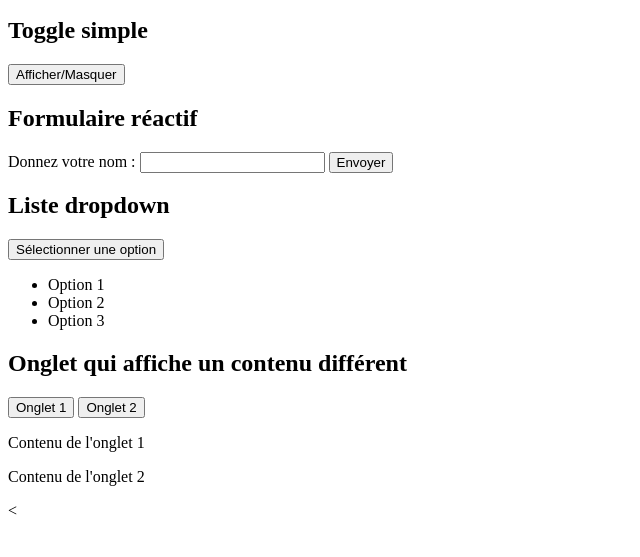
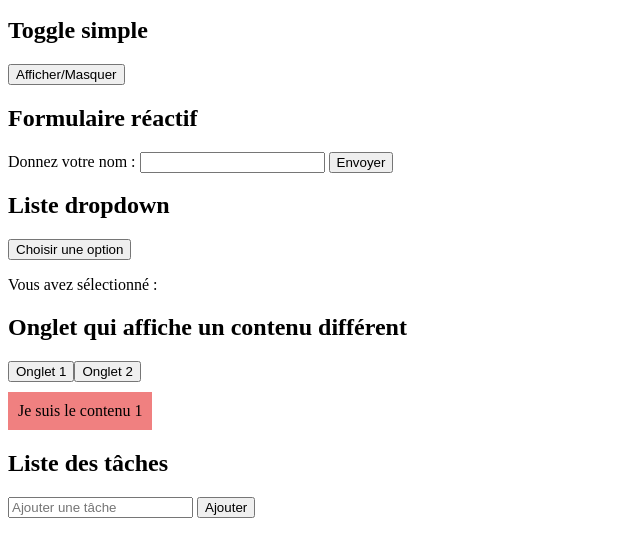
Before and after one commit to Littlebirdwarrior/alpine-ecommerce, a website: page exo-facile.html in a window 1280 px wide. Shown: the part 101-658 px from the top of the page, without its empty margins (0-640 px from the left). Drawn offline with nearby package versions, Linux system fonts and the light colour scheme.

Commit message:
feat(onglet différent + liste des tache): anime le composant

```diff
--- a/exo-facile.html
+++ b/exo-facile.html
@@ -42,32 +42,68 @@
                 </section>
                 <section>
                     <h2>Liste dropdown</h2>
-                    <div>
-                        <button>Sélectionner une option</button>
-                        <ul>
-                            <li>Option 1</li>
-                            <li>Option 2</li>
-                            <li>Option 3</li>
+                    <!-- J'initie mes données avec un tableau pour utiliser un for -->
+                    <div x-data="{
+                            options: ['Option 1', 'Option 2', 'Option 3'],
+                            option: '',
+                            showOptions: false
+                        }">
+                        <!-- au click on inverse la valeur de showOptions-->
+                        <button @click="showOptions = !showOptions">Choisir une option</button>
+
+                        <ul x-show="showOptions" x-transition @click.away="showOptions = false">
+
+                            <template x-for="item in options" :key="item">
+                                <li @click="option = item; showOptions = false" x-text="item"></li>
+                            </template>
                         </ul>
+                        <p>Vous avez sélectionné : <span x-text="option"></span></p>
+                    </div>
                 </section>
                 <section>
                     <h2>Onglet qui affiche un contenu différent</h2>
-                    <div>
-                        <button>Onglet 1</button>
-                        <button>Onglet 2</button>
-                        <div>
-                            <p>Contenu de l'onglet 1</p>
-                        </div>
-                        <div>
-                            <p>Contenu de l'onglet 2</p>
-                        </div>
+                    <div x-data="{
+                            // Tableau d'objets, chaque onglet a un id et une couleur associée
+                            tabs: [
+                                { id: 1, color: 'lightcoral' },
+                                { id: 2, color: 'lightblue' }
+                            ],
+                            activeTab: 1 // Onglet actif par défaut
+                        }">
+                        <template x-for="tab in tabs" :key="tab.id">
+                            <button @click="activeTab = tab.id">Onglet <span x-text="tab.id"></button>
+                        </template>
+                        <!-- x-show permet aussi de vérifier une condition tout en gardant l'éléments dans le DOM-->
+                        <template x-for="tab in tabs" :key="tab.id">
+                            <div
+                                x-show="activeTab === tab.id"
+                                x-transition
+                                :style="width:fit-content;">
+                                <p :style="'width:fit-content; background-color:' + tab.color + '; padding:10px; margin-top:10px;'">
+                                    Je suis le contenu <span x-text="tab.id">
+                                </p>
+                            </div>
+                        </template>
                     </div>
                 </section>
                 <section>
-                    <
+                    <h2>Liste des tâches</h2>
+                    <!-- j'initialise un tableau vide, et une methode pour y ajouter des données-->
+                    <form x-data="{ tasks: [], newTask: '' }" @submit.prevent="tasks.push(newTask); newTask = ''">
+                        <input type="text" x-model="newTask" placeholder="Ajouter une tâche">
+                        <button type="submit">Ajouter</button>
+                        <ul>
+                            <template x-for="(task, index) in tasks" :key="task">
+                                <li>
+                                    <span x-text="task"></span>
+                                    <!-- splice (index, 1), supprime 1 élément du tableau à la position index-->
+                                    <button @click="tasks.splice(index, 1)" style="margin-left:8px; color:red; cursor:pointer;">✗</button>
+                                </li>
+                            </template>
+                        </ul>
                 </section>
             </main>
-         </body>
+        </body>
     </head>
 </html>
 
```
